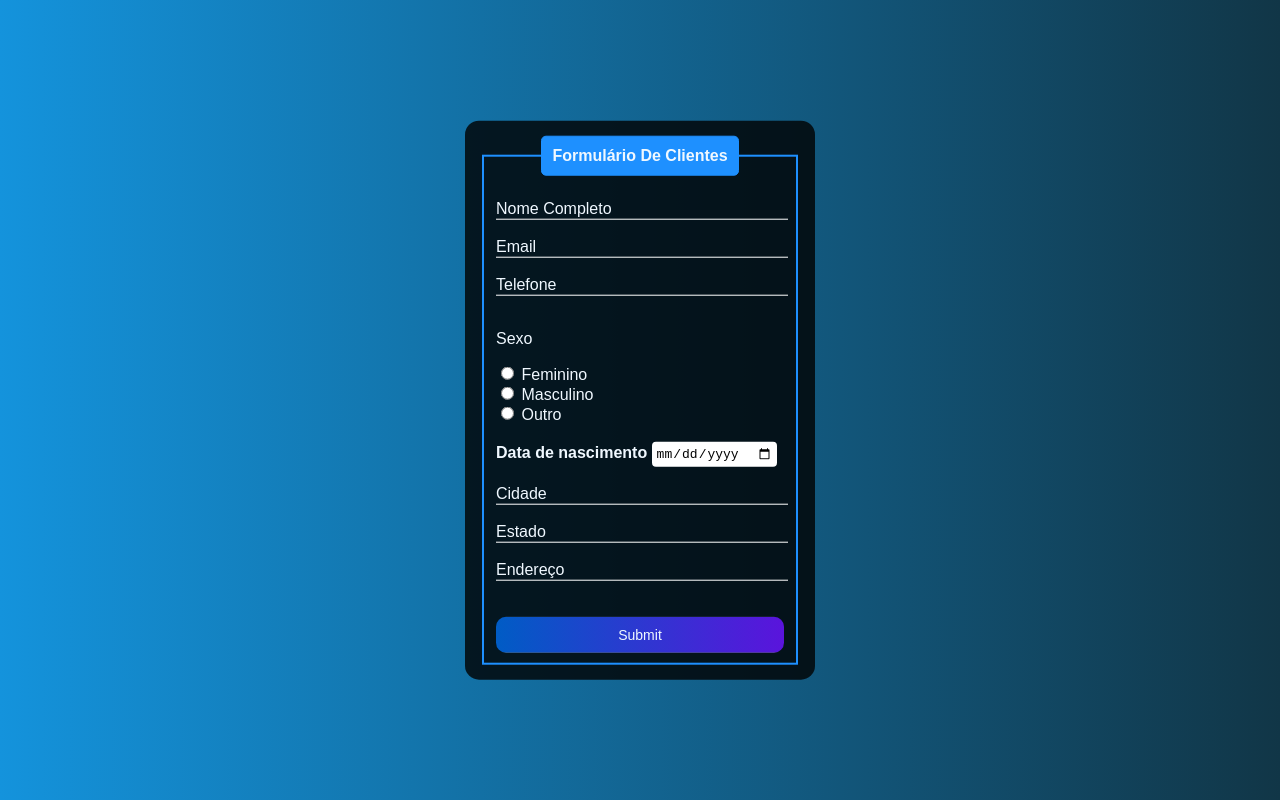
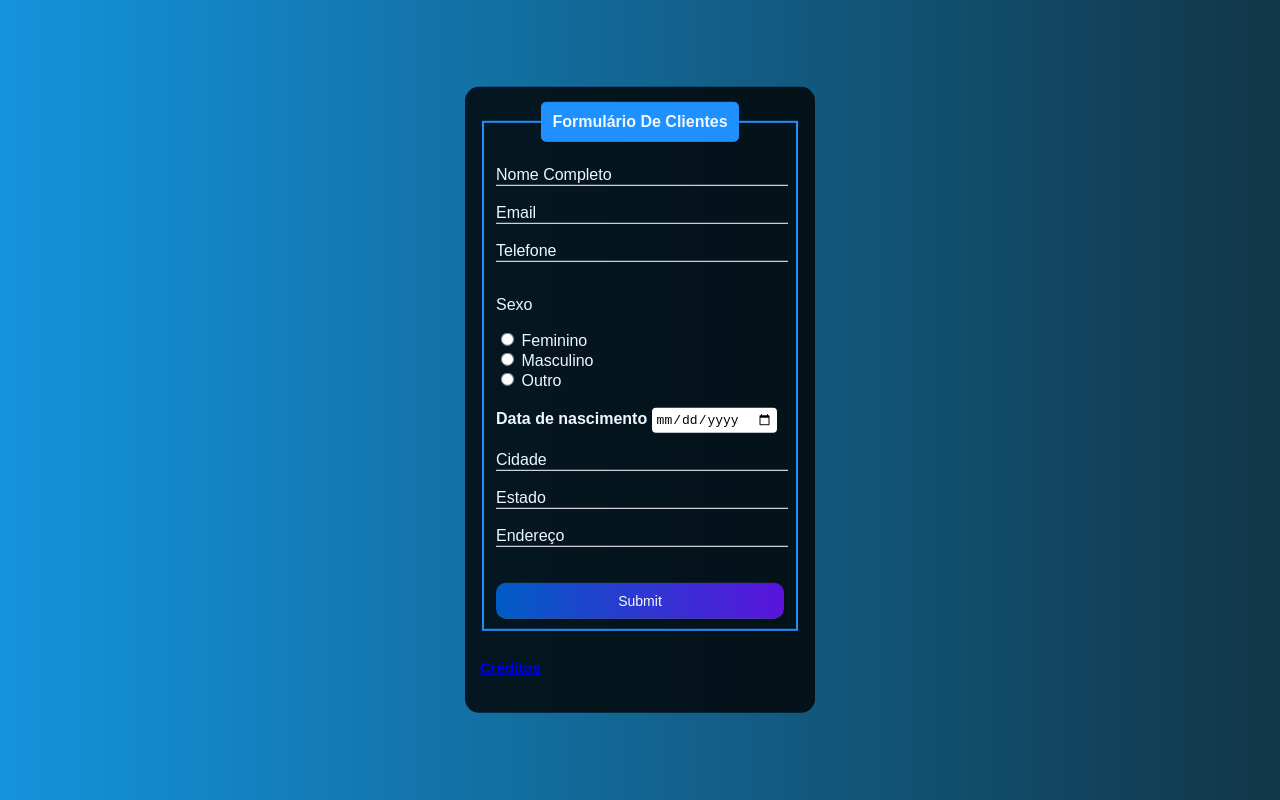
Before and after one commit to mvcotroffe/testando-div, a plain HTML site: page index.html in a window 1280 px wide. Drawn offline with Linux system fonts and the light colour scheme.

Commit message:
Acrescentado créditos do youtube

```diff
--- a/index.html
+++ b/index.html
@@ -60,7 +60,9 @@
 
 
 
-
+<h2>
+    <a href="https://www.youtube.com/watch?v=VCsNIRXNsmY">Créditos</a>
+</h2>
 
 </body>
 </html>
--- a/style.css
+++ b/style.css
@@ -95,3 +95,8 @@ border-radius: 10px;
     background-image: linear-gradient(to right,rgb(0,80,172), rgb(80,20,195));
 
 }
+
+
+a{
+    font-size: 15px;
+}
```
